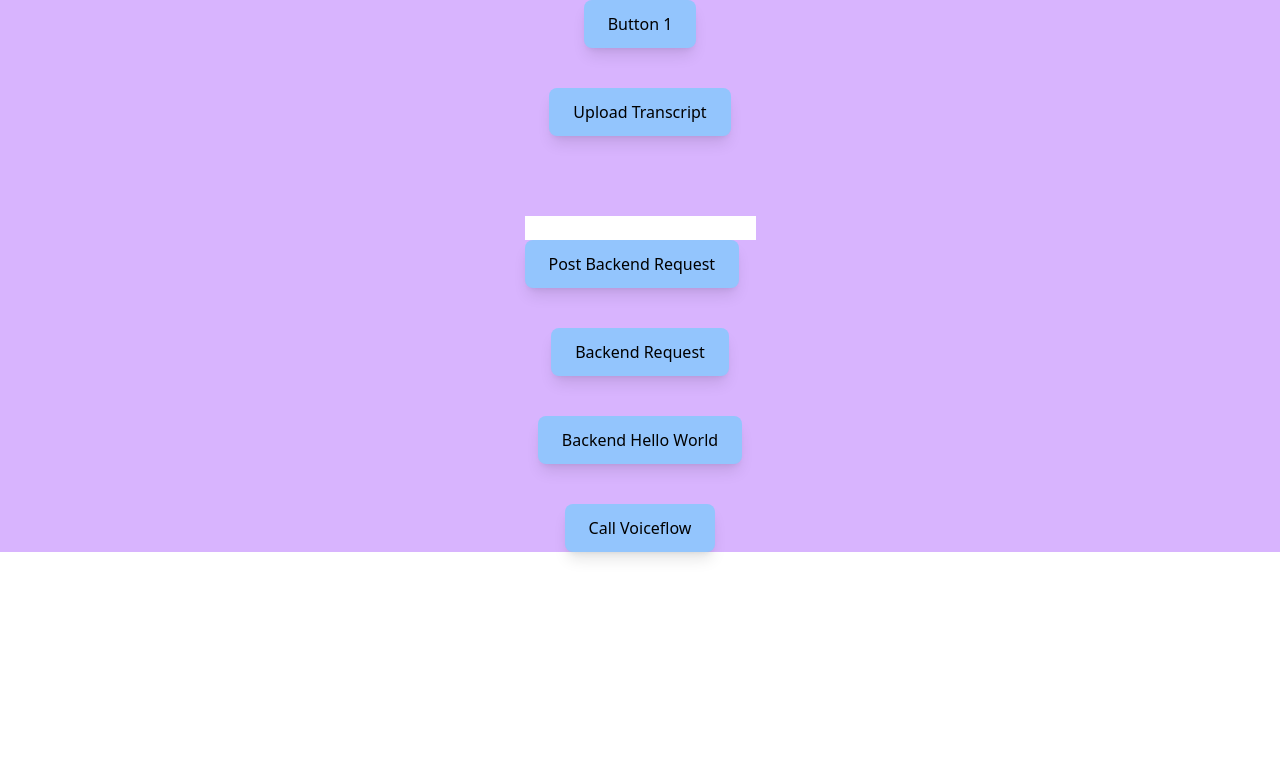
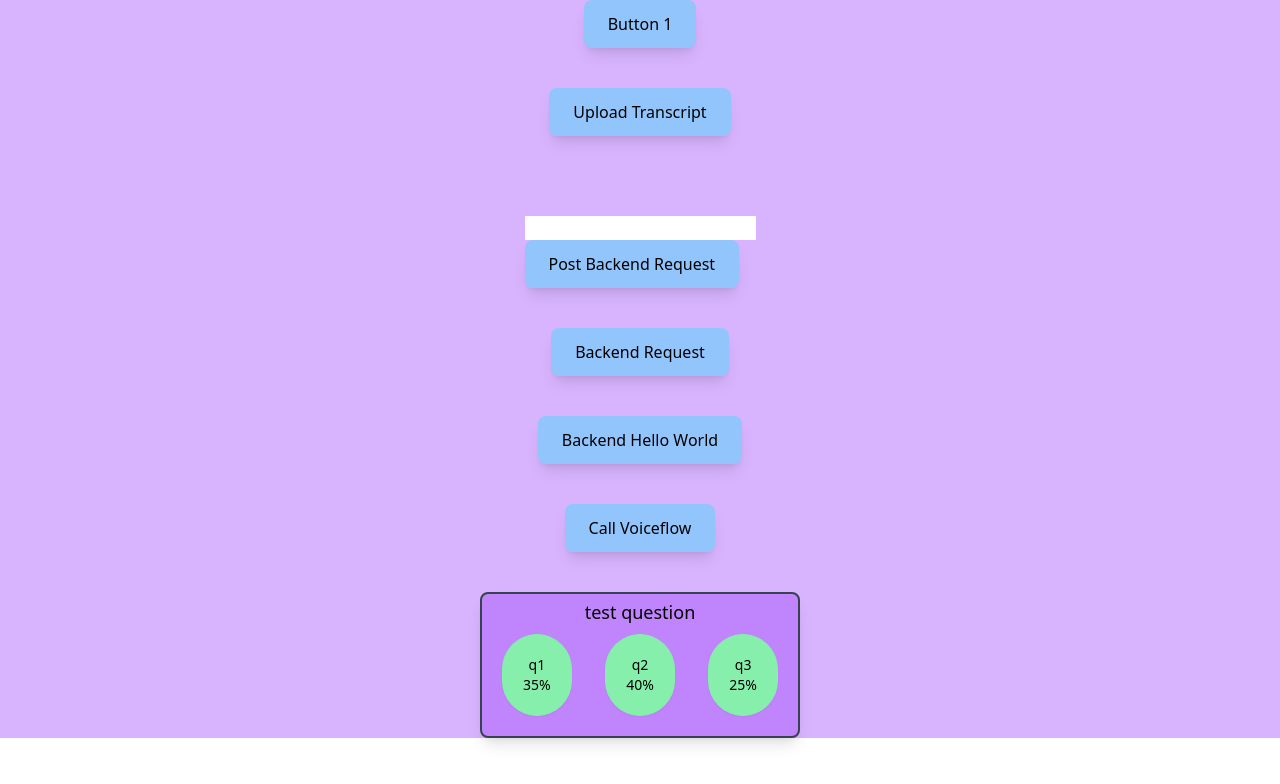
Before and after one commit to BestFloww/BestFlow, a React (Create React App) app in the folder front-end/: page / in a window 1280 px wide. Shown: the top 784 px of the page. Built offline with nearby package versions, Linux system fonts and the light colour scheme.

Commit message:
made IntentDiagram component

```diff
--- /dev/null
+++ b/front-end/src/components/IntentDiagram.jsx
@@ -0,0 +1,52 @@
+import React, { Component } from 'react';
+import PropTypes from 'prop-types';
+
+class IntentDiagram extends Component {
+    listLeaves = () => {
+        const result = [];
+        this.props.children.forEach((value, key) => {
+            result.push(
+                <div
+                    className="text-sm bg-green-300 flex-col flex gap-y-0 shadow-sm rounded-full p-5 border border-green-300 hover:border-black focus-within:border-black"
+                    key={key}
+                >
+                    <h4
+                        className="break-words"
+                        tabindex={0}
+                    >
+                        {key}
+                    </h4>
+                    <p tabindex={0}> {value}% </p>
+                </div>
+            );
+        });
+        return result;
+    }
+
+    render() {
+        return (
+            <div className="border-2 border-gray-700 rounded-lg bg-purple-400 shadow-lg text-black flex flex-col p-5 pt-1 w-80 gap-y-2">
+                <h3 className="break-words text-center text-lg">
+                    {this.props.question}
+                </h3>
+                <div className="flex flex-row justify-between text-center gap-x-2">
+                    {this.listLeaves()}
+                </div>
+            </div>
+        );
+    }
+}
+
+IntentDiagram.propTypes = {
+    question: PropTypes.string.isRequired,
+    children: (props, propName, componentName) => {
+        let error;
+        if (!(props[propName] instanceof Map)) {
+            error = new Error(`${componentName} does not have children with data-type Map`);
+        }
+        return error;
+    }
+}
+
+
+export default IntentDiagram;
--- a/front-end/src/components/MainPage.jsx
+++ b/front-end/src/components/MainPage.jsx
@@ -5,6 +5,12 @@ import RequestButton from "./RequestButton.jsx";
 import HelloWorldButton from "./HelloWorldButton.jsx";
 import VoiceFlowButton from "./VoiceFlowButton.jsx";
 import TranscriptUploadModal from "./TranscriptUploadModal.jsx";
+import IntentDiagram from './IntentDiagram.jsx';
+
+const fakeChildren = new Map();
+fakeChildren.set("q1", 35);
+fakeChildren.set("q2", 40);
+fakeChildren.set("q3", 25);
 
 class MainPage extends Component {
     state = {
@@ -43,6 +49,9 @@ class MainPage extends Component {
                 <div className="justify-center flex">
                   <VoiceFlowButton/>
                 </div>
+                <div className="justify-center flex">
+                  <IntentDiagram question="test question" children={fakeChildren}/>
+                </div>
               </div>
             </div>
           );
```
Also changed, not shown: 1 other file (tests, documents, lock files or other folders).
